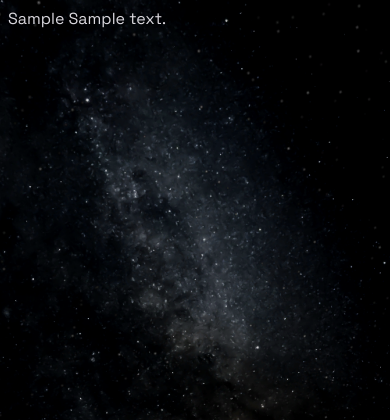
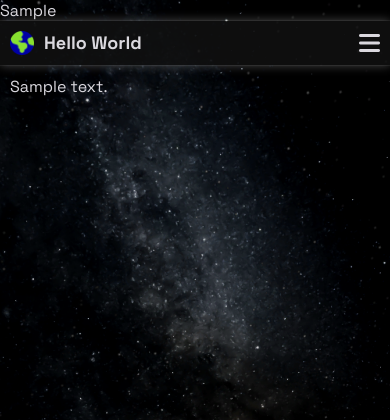
Before and after one commit to jstolpe/hello_world, a PHP site: template app/views/templates/default/html.php in a window 390 px wide. Shown: the top 420 px of the page. Run offline with PHP 8.4, Linux system fonts and the light colour scheme; the template is opened without the code that fills it: most values are stand-ins (such as "Sample title", 1, 10 or a date in 2020); data that the repository does not hold is empty; some libraries are stand-ins or nearby versions.

Commit message:
episode-9: web nav bar menu added

```diff
--- a/app/assets/css/templates/default/styles.css
+++ b/app/assets/css/templates/default/styles.css
@@ -33,12 +33,19 @@ body {
   	-o-background-size: cover;
   	color: #dad8de;
   	font-family: 'SpaceGrotesk-Regular';
+  	padding: 0;
+  	margin: 0;
 }
 
 h1 {
 	margin: 0px;
 	font-size: 28px;
 	font-family: 'SpaceGrotesk-Bold';
+}
+
+.body-container {
+	padding: 20px;
+	padding-top: 85px;
 }
 
 .section-container {
@@ -73,8 +80,123 @@ h1 {
 	cursor: pointer;
 }
 
+.header-container {
+	position: fixed;
+	width: 100%;
+	background: rgba( 18, 18, 18, 0.8 );
+	box-shadow: 0 0px 1px rgba( 255, 255, 255, .3 ), 0 0px 10px rgba( 255, 255, 255, .3 );
+}
+
+.header-container-inner {
+	padding: 10px;
+	user-select: none;
+}
+
+.header-logo {
+	font-family: 'SpaceGrotesk-Bold';
+	color: #dad8de;
+	display: inline-block;
+	font-size: 24px;
+}
+
+.header-logo img {
+	display: block;
+	float: left;
+	margin-right: 10px;
+	height: 32px;
+}
+
+.header-user-menu-container {
+	float: right;
+}
+
+.user-menu-bars {
+	z-index: 2;
+	position: relative;
+	cursor: pointer;
+	color: #dad8de;
+	font-size: 30px;
+}
+
+.user-menu-overlay {
+	display: none;
+	background: rgba( 18, 18, 18, 0.8 );
+	position: fixed;
+	height: 100%;
+	width: 100%;
+	top: 0;
+	z-index: 1;
+}
+
+.user-menu-container {
+	position: relative;
+	z-index: 2;
+	margin-top: 5px;
+}
+
+.user-menu-container.hide {
+	display: none;
+}
+
+.user-menu-container-inner {
+	position: absolute;
+	background: rgba( 39, 39, 39, 0.8 );
+	right: 0;
+	width: 200px;
+}
+
+.user-menu {
+	font-size: 16px;
+	box-shadow: 0 0px 1px rgba( 255, 255, 255, .3 ), 0 0px 10px rgba( 255, 255, 255, .3 );
+}
+
+.user-menu-item {
+	color: #dad8de;
+	cursor: pointer;
+	border-bottom: 1px solid #3b3b3b;
+	padding: 10px;
+}
+
+.user-menu-item:hover {
+	background: #7d7d7d;
+}
+
+.user-menu-item.last {
+	border-bottom: 0px;
+}
+
+.user-menu-item-text {
+	font-weight: bold;
+	display: inline-block;
+}
+
+.user-menu-item-icon {
+	float: right;
+}
+
 @media only screen and ( max-width: 1200px ) { /* mobile: do things when size is 1200px or less */
 	h1 {
 		font-size: 24px;
 	}
+
+	.body-container {
+		padding: 10px;
+		padding-top: 55px;
+	}
+
+	.header-logo {
+		font-size: 18px;
+	}
+
+	.header-logo img {
+		height: 24px;
+	}
+
+	.user-menu-bars {
+		font-size: 24px;
+	}
+
+	.user-menu-container-inner {
+		background: rgba( 39, 39, 39, 1 );
+	}
 }
--- a/app/assets/js/templates/default/script.js
+++ b/app/assets/js/templates/default/script.js
@@ -0,0 +1,76 @@
+/**
+ * Handle global site javascript functionality.
+ *
+ * @author Justin Stolpe
+ */
+var helloWorld = {
+	/**
+     * Initialize global javascript functionality.
+     *
+     * @return void
+     */
+	initialize : function() {
+		// setup javascript for users menu
+		this.setupUserMenu();
+	},
+
+	/**
+     * Setup the users menu.
+     *
+     * @return void
+     */
+	setupUserMenu : function() {
+		// get obj self for inside event
+		var self = this;
+
+		document.getElementsByClassName( 'user-menu-bars' )[0].addEventListener( 'click' ,function ( event ) { // on click of menu icon
+			// stop bubble up
+			event.stopPropagation();
+
+			// toggle menu
+			self.usersMenuToggle();
+		} );
+
+		window.addEventListener( 'click', function( event ) { // window click event listener
+			// stop bubble up
+			event.stopPropagation();
+
+			// get menu container
+			var userMenuContainerElement = document.getElementsByClassName( 'user-menu-container' )[0];
+
+			if ( !userMenuContainerElement.classList.contains( 'hide' ) ) { // menu visible
+				if ( !userMenuContainerElement.contains( event.target ) && userMenuContainerElement.offsetParent ) { // check for closes clicked
+					// toggle menu
+					self.usersMenuToggle();
+				}
+			}
+		} );
+	},
+
+	/**
+     * Users menu clicked.
+     *
+     * @return void
+     */
+	usersMenuToggle : function() {
+		// get menu container
+		var userMenuContainerElement = document.getElementsByClassName( 'user-menu-container' )[0];
+
+		// toggle menu container
+		userMenuContainerElement.classList.toggle( 'hide' );
+
+		if ( userMenuContainerElement.offsetParent ) { // menu is visible
+			// show menu overlay
+			document.getElementsByClassName( 'user-menu-overlay' )[0].style.display = 'block';
+
+			// set bars to white
+			document.getElementsByClassName( 'user-menu-bars' )[0].style.color = '#ffffff';
+		} else { // menu not visible
+			// remove white bars highlight color
+			document.getElementsByClassName( 'user-menu-bars' )[0].style.color = '';
+
+			// hide the menu overlay
+			document.getElementsByClassName( 'user-menu-overlay' )[0].style.display = 'none';
+		}
+	}
+}
--- a/app/views/templates/default/html.php
+++ b/app/views/templates/default/html.php
@@ -46,11 +46,85 @@
 		<!-- template specific js -->
 		<script src="<?php echo BASE_URL_ASSETS; ?>js/templates/default/script.js"></script>
 
+		<script>
+			document.addEventListener( 'DOMContentLoaded', function() { // document is ready
+				// initalize global template javascript
+				helloWorld.initialize();
+			} );
+		</script>
+
 		<!-- html page specific head html -->
 		<?php echo $html_head; ?>
 	</head>
 	<body>
+
+		<!-- fixed header -->
+		<div class="header-container">
+			<div class="header-container-inner">
+
+				<!-- header logo -->
+				<a href="<?php echo HREF_BASE_URL; ?>">
+					<div class="header-logo">
+						<img src="<?php echo BASE_URL_ASSETS; ?>images/logo50x50.png" />
+						Hello World
+					</div>
+				</a>
+
+				<!-- header user menu -->
+				<div class="header-user-menu-container">
+
+					<!-- header menu bars icon -->
+					<span class="user-menu-bars fa-solid fa-bars">
+
+					</span>
+
+					<!-- users menu list -->
+					<div class="user-menu-container hide">
+						<div class="user-menu-container-inner">
+							<div class="user-menu">
+
+								<!-- users menu item -->
+								<a href="<?php echo HREF_BASE_URL; ?>">
+									<div class="user-menu-item">
+										<div class="user-menu-item-text">
+											Log In
+										</div>
+										<div class="user-menu-item-icon">
+											<span class="fa-solid fa-sign-in">
+
+											</span>
+										</div>
+									</div>
+								</a>
+
+								<!-- users menu item -->
+								<a href="<?php echo HREF_BASE_URL; ?>">
+									<div class="user-menu-item last">
+										<div class="user-menu-item-text">
+											Sign In
+										</div>
+										<div class="user-menu-item-icon">
+											<span class="fa-solid fa-user-plus">
+
+											</span>
+										</div>
+									</div>
+								</a>
+							</div>
+						</div>
+					</div>
+				</div>
+			</div>
+
+			<!-- users menu overlay -->
+			<div class="user-menu-overlay">
+
+			</div>
+		</div>
+
 		<!-- html page specific body html -->
-		<?php echo $html_body; ?>
+		<div class="body-container">
+			<?php echo $html_body; ?>
+		</div>
 	</body>
 </html>
```
Also changed, not shown: app/views/home/html_body.php (+9 -0 lines), app/assets/images/logo50x50.png.
